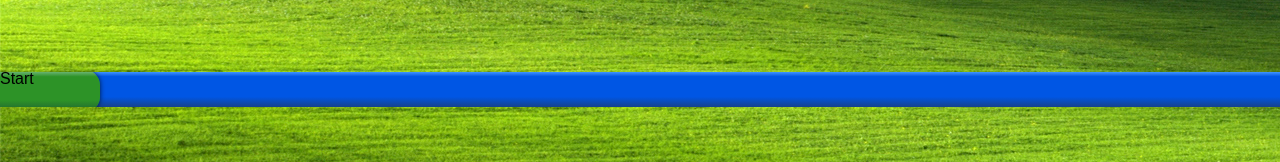
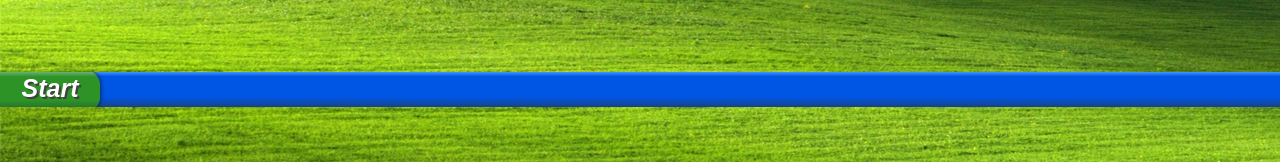
Before and after one commit to Rabrennie/windowsxp.js, a website: page app/index.html in a window 1280 px wide. Shown: the part 693-855 px from the top of the page. Drawn offline with nearby package versions, Linux system fonts and the light colour scheme; some packages are replaced by stand-ins of ours; files whose address does not match are found by name.

Commit message:
Improved task bar CSS

```diff
--- a/app/css/style.css
+++ b/app/css/style.css
@@ -210,4 +210,12 @@ body {
   box-shadow: 0px 0px 5px 0px rgba(0,0,0,0.75);
 background: linear-gradient(to bottom, #62af69 0%,#62af69 5%,#62af69 5%,#62af69 6%,#2d9327 16%,#2d9327 49%,#2d9327 61%,#2d9327 65%,#2d9327 67%,#2d9327 67%,#2d9327 70%,#2d9327 70%,#2d9327 71%,#2d9327 71%,#2d9327 71%,#2d9327 72%,#25752e 89%);
   border-radius: 0px 15px 15px 0px;
+
+  font-size: 25px;
+  line-height: 1.5;
+  color: white;
+  text-shadow: 2px 2px #404040;
+  font-weight: bold;
+  font-style: italic;
+  text-align: center;
 }
```
